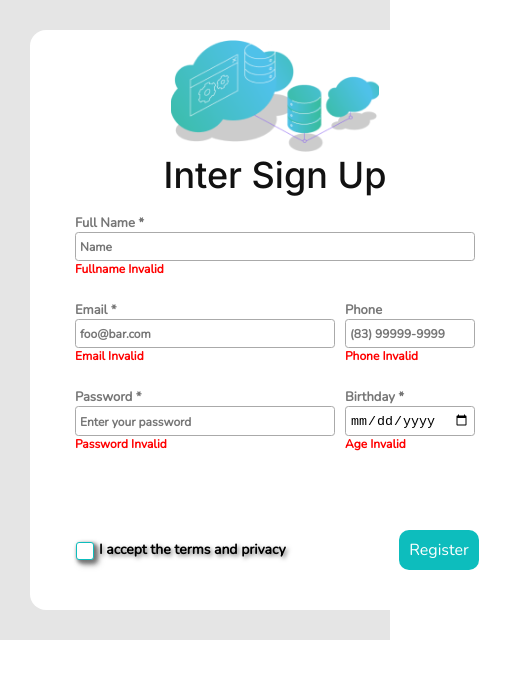
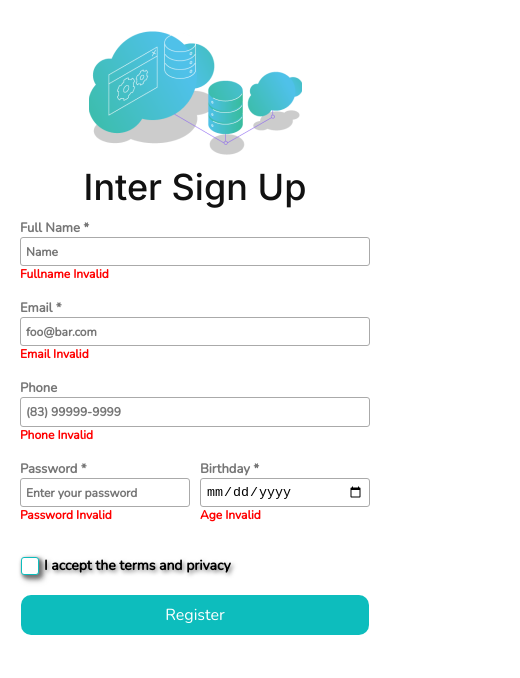
Before and after one commit to palomacha100/formchallengereact, a React (Create React App) app: page / in a window 390 px wide. Shown: the top 678 px of the page, 520 px wide, since content can reach past the window. Built offline with nearby package versions, Linux system fonts and the light colour scheme.

Commit message:
Feat: Creating responsives pages

```diff
--- a/src/components/Button/styleButton.js
+++ b/src/components/Button/styleButton.js
@@ -7,12 +7,16 @@ const Button = styled.button`
   border-radius: 10px;
   border: none;
   font-family: "Nunito";
-  font-size: 1em;
+  font-size: 16px;
   color: #ffffff;
   cursor: pointer;
   &:hover {
     background-color: #087a7a;
   }
+
+  @media(max-width: 768px) {
+    width: 100%;
+  }
 `;
 
 export { Button };
--- a/src/components/CheckBox/styleCheckbox.js
+++ b/src/components/CheckBox/styleCheckbox.js
@@ -20,8 +20,8 @@ const CheckBoxContainer = styled.div`
   margin-right: 5px;
   vertical-align: middle;
   filter: drop-shadow(2px 2px 2px #767676);
+}
 
-  }
   label {
     filter: drop-shadow(2px 2px 2px #767676);
     font-weight: 700;
@@ -34,6 +34,10 @@ const CheckBoxContainer = styled.div`
     color: #FF0000;
     font-weight: 700;
   }
+
+  @media(max-width: 768px) {
+    margin: 0 0 20px 0;
+  }
 `;
 
 export { CheckBoxContainer }
--- a/src/components/Footer/styleFooter.js
+++ b/src/components/Footer/styleFooter.js
@@ -5,22 +5,32 @@ const FooterContainer = styled.div`
   flex: 1;
   width: 100%;
   padding: 16px;
-  margin-bottom: 8%;
+  margin-bottom:10%;
   justify-content: space-between;
   align-items: center;
+
+  @media (max-width: 768px){
+    flex-direction: column;
+  }
 `;
 
 const LabelContainer = styled.div`
   display: flex;
-
   font-family: 'Nunito';
   font-size: 14px;
   text-align: left;
+  @media(max-width: 768px) {
+    width: 100%;
+  }
 `;
 
 const ButtonContainer = styled.div`
   display: flex;
-  margin: 15px 25px;
+  margin: 0 25px 0 25px;
+
+  @media(max-width: 768px) {
+    width: 100%;
+  }
 
 `;
 
--- a/src/components/Header/styleHeader.js
+++ b/src/components/Header/styleHeader.js
@@ -6,13 +6,14 @@ const Container = styled.div`
     flex-direction: column;
     justify-content: center;
     align-items: center;
+    margin-top: 20px;
 
     > div > h1 {
         font-family: 'Inter';
         font-weight: 500;
-        font-size: 2.25em;
+        font-size: 36px;
         color: #111111;
-        margin-top: 0.6px;
+        margin-top: 10px;
     }
 
     > div {
@@ -21,8 +22,8 @@ const Container = styled.div`
 `;
 
 const Image = styled.img`
-    width: 13em;
-    height: 7em;
+    width: 213px;
+    height: 124px;
 `;
 
 export { Container, Image };
--- a/src/components/Inputs/Input.jsx
+++ b/src/components/Inputs/Input.jsx
@@ -4,8 +4,7 @@ const Input = ({ id, placeholder, type, label, value, onChange, span}) => {
      return (
          <Container>
              <Label>{label}</Label>
-             <InputStyle id={id} placeholder={placeholder} type={type} value={value} onChange={onChange}
-            />
+             <InputStyle id={id} placeholder={placeholder} type={type} value={value} onChange={onChange}/>
             <SpanError>{span}</SpanError>
          </Container>
     )
--- a/src/components/Inputs/styleInput.js
+++ b/src/components/Inputs/styleInput.js
@@ -11,9 +11,13 @@ const Label = styled.label`
   font-family: "Nunito";
   font-size: 13px;
   text-align: left;
-  margin-top: 0.93em;
+  margin-top: 15px;
   color: #767676;
   font-weight: 700;
+
+  @media(max-width: 768px) {
+    margin-top: 5px;
+  }
 `;
 
 const InputStyle = styled.input`
@@ -21,9 +25,9 @@ const InputStyle = styled.input`
   width: 100%;
   height: 2.2em;
   background: #ffffff;
-  border: 0.125em solid #aaaaaa;
-  border-radius: 0.25em;
-  padding: 0.3em;
+  border: 1px solid #aaaaaa;
+  border-radius: 3px;
+  padding: 5px;
 
   &::placeholder {
     height: 18px;
--- a/src/pages/Home/Home.jsx
+++ b/src/pages/Home/Home.jsx
@@ -70,8 +70,7 @@ export function Home() {
             <Input label="Birthday *" type="date" span="Age Invalid"/>
           </PasswordContainer>
         </form>
-        <Footer id="check" onSubmit={handleSubmit} label="Register" span="You must accept the terms"
-        />
+        <Footer id="check" onSubmit={handleSubmit} label="Register" span="You must accept the terms"/>
       </Container>
     </Body>
   );
--- a/src/pages/Home/styleHome.js
+++ b/src/pages/Home/styleHome.js
@@ -10,11 +10,15 @@ export const GlobalStyle = createGlobalStyle`
 
     > form {
       width: 100%;
-      padding: 40px;
+      padding: 40px 40px 20px 40px;
+
+      @media(max-width: 768px) {
+        padding: 10px;
+      }
     }
+
   }
 `;
-
 
 export const Container = styled.div`
     display: flex;
@@ -27,11 +31,23 @@ export const Container = styled.div`
     margin-right: auto;
     margin-left: auto;
     background-color: white;
+
+    @media(max-width: 768px) {
+      display: flex;
+      width: 100%;
+      flex-direction: column;
+      margin-top: 50px;
+    }
 `;
 
 export const Body = styled.body`
     background-color: #E5E5E5;
     padding: 30px;
+
+    @media(max-width: 768px) {
+      background-color: white;
+      padding: 5px;
+    }
 `;
 
 export const ContactContainer = styled.div`
@@ -41,6 +57,13 @@ export const ContactContainer = styled.div`
 
     div:nth-child(1) {
       flex: 2;
+    }
+
+    @media(max-width: 768px) {
+      display: flex;
+      flex-direction: column;
+      flex: 1;
+      width: 100%;
     }
 `;
 
@@ -52,4 +75,13 @@ export const PasswordContainer = styled.div`
     div:nth-child(1) {
       flex: 2;
     }
+
+    @media(max-width: 768px) {
+      display: flex;
+      flex: 1;
+
+      div:nth-child(1) {
+      flex: 1;
+    }
+    }
 `;
--- a/src/pages/Success/styleSuccess.js
+++ b/src/pages/Success/styleSuccess.js
@@ -11,6 +11,13 @@ export const Container = styled.div`
     margin-right: auto;
     margin-left: auto;
     background-color: white;
+
+    @media(max-width: 768px) {
+      display: flex;
+      width: 100%;
+      flex-direction: column;
+      margin-top: 50px;
+    }
 
     > div {
         display: flex;
@@ -28,4 +35,9 @@ export const Container = styled.div`
 export const Body = styled.body`
     background-color: #E5E5E5;
     padding: 30px;
+
+    @media(max-width: 768px) {
+      background-color: white;
+      padding: 5px;
+    }
 `;
```
